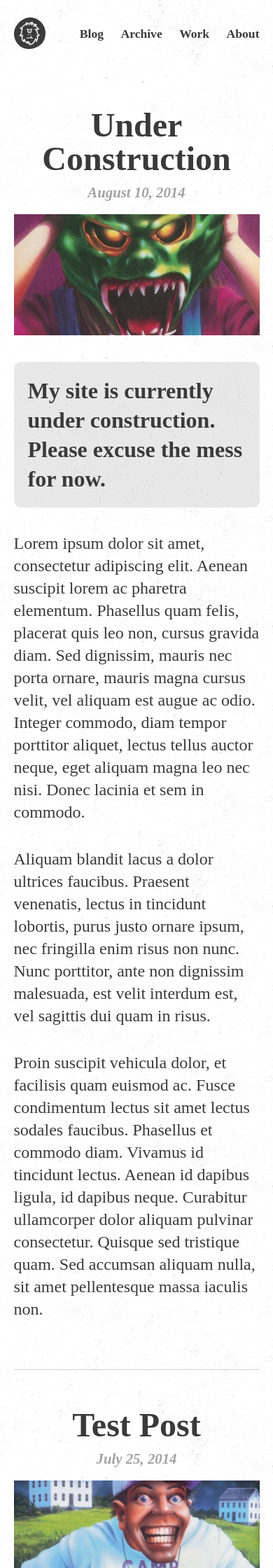
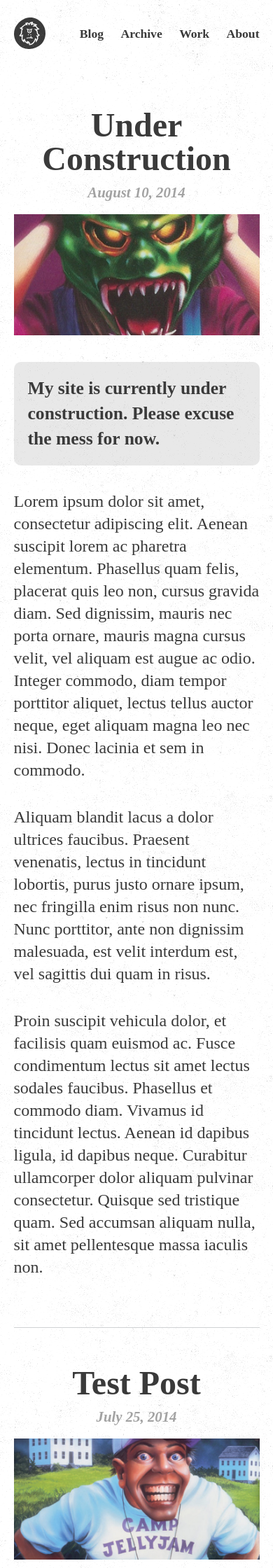
Before and after one commit to Austinauth/austinauth.github.io, a Jekyll site: the page built from index.html, in a window 390 px wide. Shown: the top 2240 px of the page at 70% size. Built offline with Jekyll 4.4.1, drawn with Linux system fonts in a browser that asks for light colours.

Commit message:
Adjusting Font Sizes

```diff
--- a/css/master.css
+++ b/css/master.css
@@ -287,14 +287,8 @@
     padding-top: 40px;
     font-size: 1.2rem; }
     .site-navigation ul li a {
-      padding-left: 30px; }
-
-  /* Footer */ }
+      padding-left: 30px; } }
 @media (max-width: 445px) and (min-width: 360px) {
-  /*Base*/
-  h1 {
-    font-size: 3rem; }
-
   /* Header */
   .site-navigation ul {
     padding-top: 40px;
@@ -305,9 +299,12 @@
   /*Article*/
   article header {
     margin-bottom: 20px; }
-
   article h1 {
+    font-size: 3rem;
     margin-bottom: 14px; }
+  article h2 {
+    font-size: 1.6rem;
+    line-height: 2.25rem; }
 
   .article-date {
     font-size: 1.3rem; }
@@ -323,10 +320,6 @@
   .footer-fix {
     padding-bottom: 75px; } }
 @media (max-width: 360px) {
-  /*Base*/
-  h1 {
-    font-size: 3rem; }
-
   /* Header */
   .site-navigation ul {
     padding-top: 36px;
@@ -339,10 +332,11 @@
     margin-top: 10px;
     margin-bottom: 20px; }
   article h1 {
+    font-size: 3rem;
     margin-bottom: 14px; }
   article h2 {
     font-size: 1.5rem;
-    line-height: 1.75em;
+    line-height: 1.35rem;
     margin-bottom: 24px; }
   article .article-img {
     margin-bottom: 26px; }
```
Also changed, not shown: _sass/3-Layout/_layout-media-queries.scss (+12 -15 lines), 2 other files.
